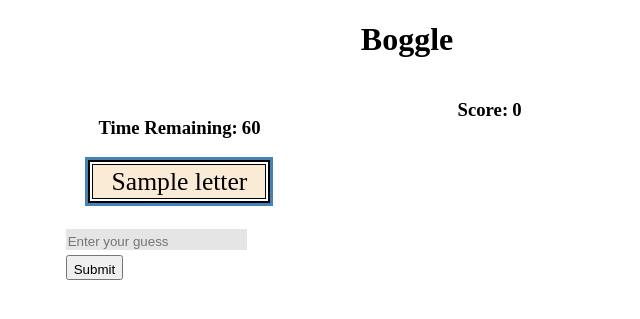
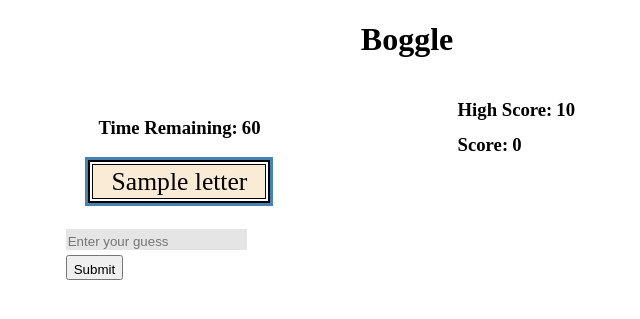
Before and after one commit to cookm353/Boggle, a Flask app: template templates/index.html in a window 1280 px wide. Shown: the top 319 px of the page, without its empty margins (233-873 px from the left). Run offline with Flask 2, Linux system fonts and the light colour scheme; the template is opened without the code that fills it: most values are stand-ins (such as "Sample title", 1, 10 or a date in 2020); parts of the project's set-up code (start-up, migrations or seed data) failed here and were passed over.

Commit message:
step six done

```diff
--- a/app.py
+++ b/app.py
@@ -12,14 +12,31 @@ def index():
     board = boggle_game.make_board()
     session['board'] = board
 
-    return render_template('index.html', board=session['board'])
+    return render_template('index.html', board=session['board'],
+                           high_score=session.get('high_score', 0))
 
 
 @app.route('/check-word')
 def check_word():
-    guess = request.args['word'].lower()
+    guess = request.args['guess'].lower()
     board = session['board']
 
     result = boggle_game.check_valid_word(board, guess)
 
     return jsonify({'result': result})
+
+
+@app.route('/update-stats')
+def update_stats():
+    # Update high score
+    score = int(request.args['score'])
+
+    if score > session.get('high_score', 0):
+        session['high_score'] = score
+
+    # Update times played
+    session['games_played'] = session.get('games_played', 0) + 1
+
+    return jsonify({'high_score': session['high_score'],
+                    'games_played': session['games_played']})
+    return redirect('/')
--- a/static/app.js
+++ b/static/app.js
@@ -5,31 +5,48 @@ const $tds = $("td");
 const $form = $("form");
 const $formInput = $("#guess");
 const $formBttn = $("#guessForm button");
+const $guessBttn = $('.clickableBttn');
 const $resultUL = $("#resultList");
 const $scoreDisplay = $('#score');
 const $invalidWordDisplay = $("#invalidWord");
+const $timer = $('#timer');
 
 let score = 0;
+let timerStarted = false;
 
-const submitURL = 'http://localhost:5000/check-word';
+const submitGuessURL = 'http://localhost:5000/check-word';
+const updateStatsURL = 'http://localhost:5000/update-stats';
 
-// Add letters to form input by clicking on them
-$board.on("click", "td", evt => {
-    const $lttr = $(evt.target).text();
-    console.log($lttr);
+
+// Add letters by clicking on them
+$tds.on('click', evt => {
+    const $guess = $('#guess').val();
+    const $lttr = $(evt.target).text().toLowerCase();
+    $formInput.val($guess + $lttr);
 })
 
+$form.on('click', 'button', evt => {
+    evt.preventDefault()
+})
 
-$form.on('click', 'button', evt => {
-    console.log("Click!");
+$guessBttn.on('click', evt => {
     evt.preventDefault();
-    const resp = checkGuess();
+    if ( $timer.text() === '0' ) {
+    } else if ( $formInput.val() === "" ) {
+        alert("Enter a guess first!")
+    } else {
+        checkGuess();
+        if ( !timerStarted ) {
+            updateTimer();
+            timerStarted = true;
+        }
+    }
 })
 
 // Check guess and show result
 async function checkGuess() {
     const guess = $formInput.val();
-    const resp = await axios.get(`${submitURL}?word=${guess}`)
+    const resp = await axios.get(`${submitGuessURL}`, { params: { guess } })
     const result = (resp.data.result);
 
     showResult(guess, result)
@@ -39,8 +56,6 @@ async function checkGuess() {
     }
 
     $formInput.val('');
-
-    return resp;
 }
 
 // Show word if it's valid, give error if it isn't
@@ -59,6 +74,7 @@ function showResult(guess, result) {
     }
 }
 
+
 function updateScoreDisplay(guess) {
     let currentScore = $scoreDisplay.text();
     const wordScore = guess.length;
@@ -68,19 +84,27 @@ function updateScoreDisplay(guess) {
 }
 
 function updateTimer() {
-    // let $timeLeft = $('#timer').text()
-    let $timeLeft = parseInt($('#timer').text())
-    console.log($timeLeft)
-    while ($timeLeft > 0) {
-        setTimeout(() => {
-            $timeLeft -= 1;
-            console.log($timeLeft);
-        }, 1000)
-    }
-    // while ($timeLeft > 0) {
-    //     setInterval(() => {
-    //         $('#timer').text(parseInt($timeLeft) - 1)
-    //     }, 1000)
-    // }
-    // console.log(parseInt($timeLeft))
+    let timeLeft = parseInt($timer.text());
+
+    const timer = setInterval(() => {
+        timeLeft--;
+        $timer.text(timeLeft)
+
+        if (timeLeft === 0) {
+            clearInterval(timer);
+            $guessBttn.off();
+        }
+    }, 10);
 }
+
+async function submitScore() {
+    const $score = $scoreDisplay.text();
+    const resp = await axios.get(`${updateStatsURL}`, { params: { score: $score } })
+    resp.data['high_score']
+    console.log(resp)
+}
+
+function updateHighScore() {
+    const $highScore = parseInt($('#high_score').text())
+    console.log($highScore)
+}
--- a/static/styles.css
+++ b/static/styles.css
@@ -89,8 +89,9 @@ input:focus {
 
 /* Score Display */
 
-#scoreDisplay {
+.scores {
     display: flex;
+    height: 35px;
 }
 
 /* Timer */
--- a/templates/index.html
+++ b/templates/index.html
@@ -28,7 +28,7 @@
         <div id="guessFormDiv">
             <form id="guessForm">
                 <input type="text" name="guess" id="guess" placeholder="Enter your guess">
-                <button type="submit">Submit</button>
+                <button type="submit" class="clickableBttn">Submit</button>
             </form>
         </div>
         <h4 id="invalidWord"></h4>
@@ -36,8 +36,14 @@
 
     <div id="scoreAndWordDiv">
         <div id="scoreDisplay">
-            <h3>Score: </h3>&nbsp;
-            <h3 id="score">0</h3>
+            <div class="scores">
+                <h3>High Score: </h3>&nbsp;
+                <h3 id="high_score">{{high_score}}</h3>
+            </div>
+            <div class="scores">
+                <h3>Score: </h3>&nbsp;
+                <h3 id="score">0</h3>
+            </div>
         </div>
 
         <ul id="resultList">
```
Also changed, not shown: static/models.js (+19 -8 lines).
